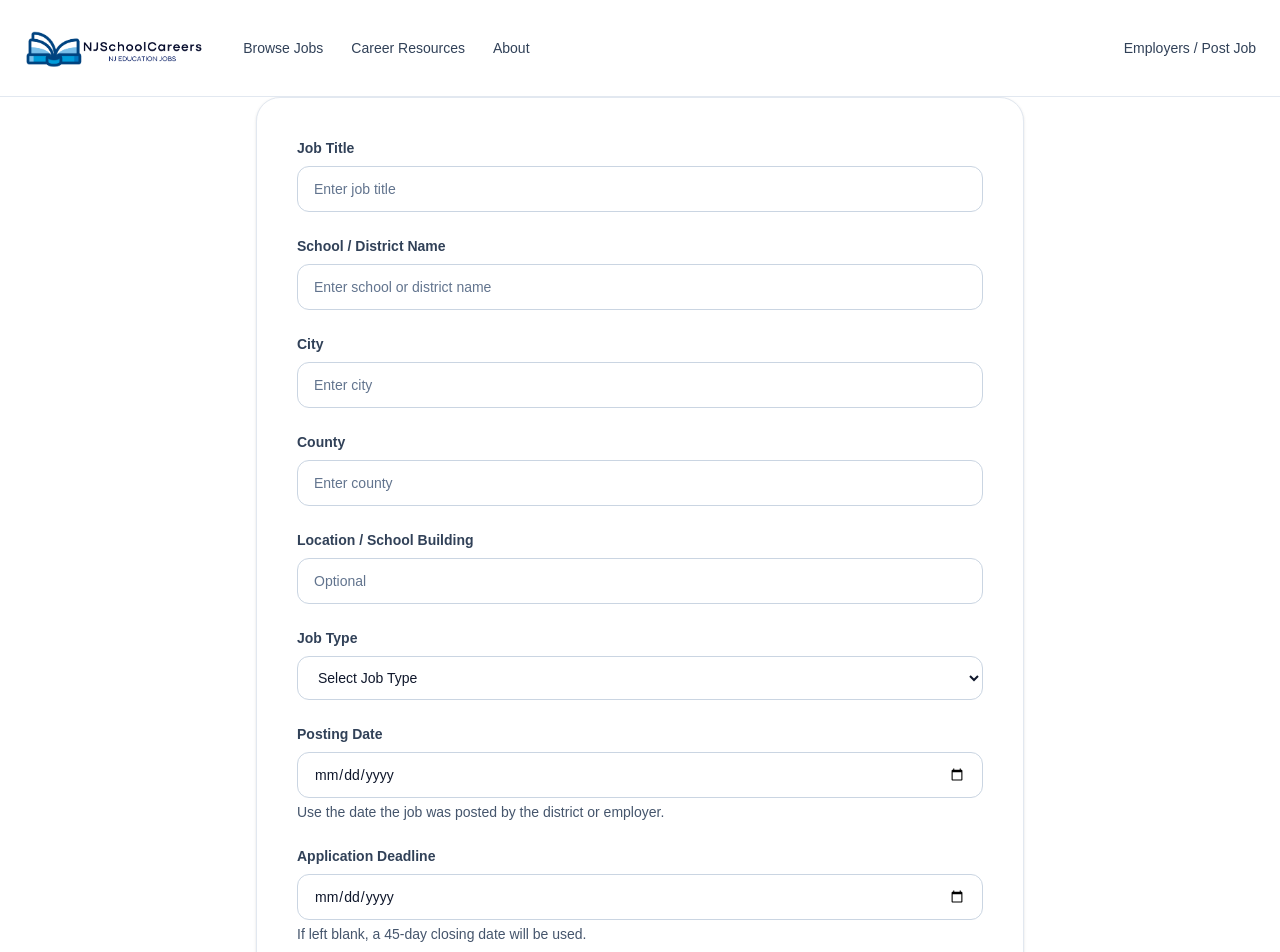
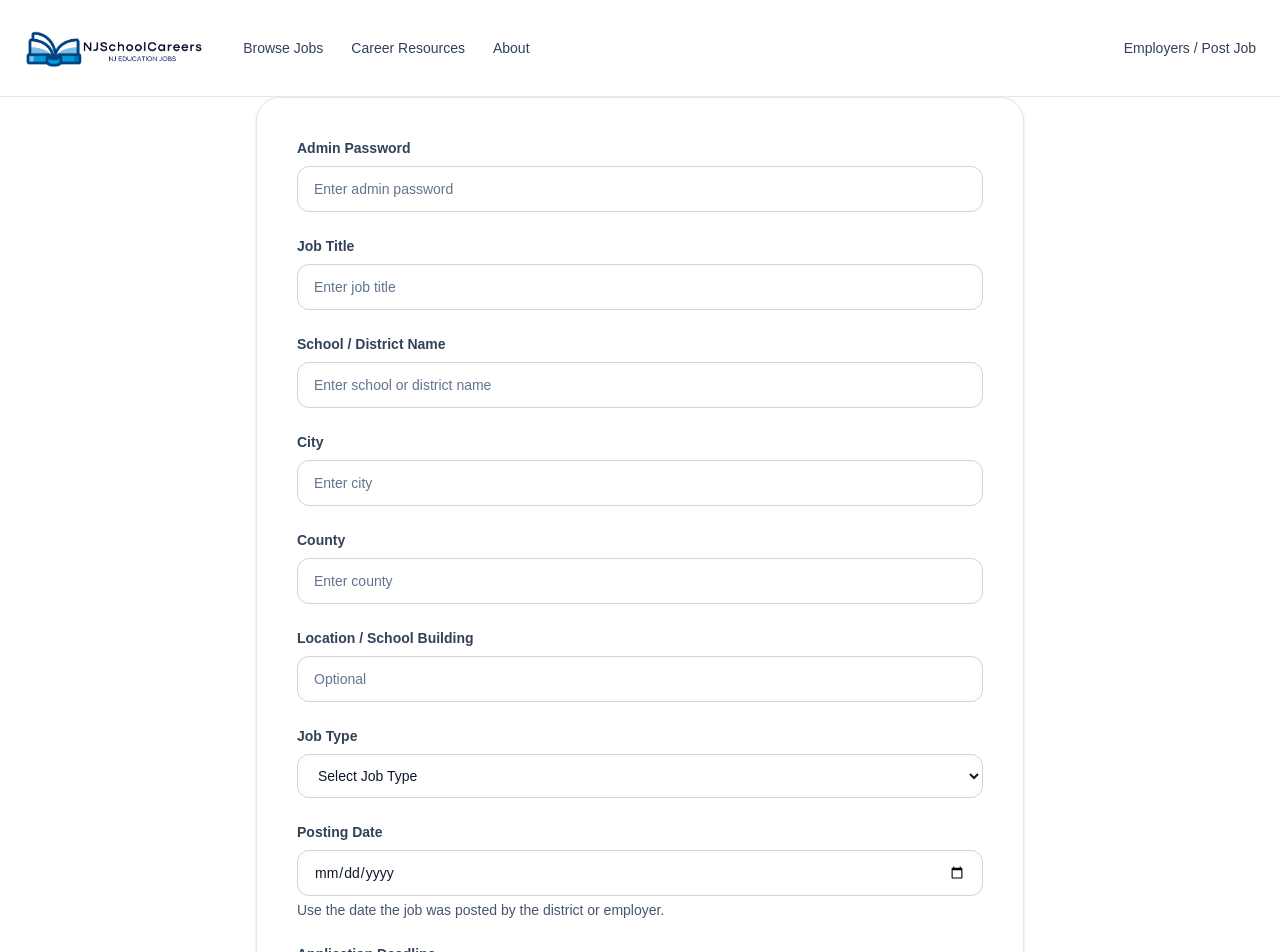
Before and after one commit to njwilkin1/nj-school-careers, a Next.js app: page /admin/add-job in a window 1280 px wide. Shown: the top 952 px of the page. Built offline with nearby package versions, Linux system fonts and the light colour scheme.

Commit message:
Fix admin job posting workflow and add manual job management support

```diff
--- a/app/admin/add-job/page.tsx
+++ b/app/admin/add-job/page.tsx
@@ -23,6 +23,8 @@ type JobFormData = {
 
 export default function PostJobForm() {
   const router = useRouter();
+
+  const [adminSecret, setAdminSecret] = useState("");
 
   const [formData, setFormData] = useState<JobFormData>({
     title: "",
@@ -52,8 +54,7 @@ export default function PostJobForm() {
   const inputClass =
     "w-full rounded-xl border border-slate-300 bg-white px-4 py-3 text-sm text-slate-900 placeholder:text-slate-500 focus:border-orange-500 focus:outline-none focus:ring-2 focus:ring-orange-200 transition";
 
-  const labelClass =
-    "mb-2 block text-sm font-semibold text-slate-700";
+  const labelClass = "mb-2 block text-sm font-semibold text-slate-700";
 
   const handleSubmit = async (e: React.FormEvent) => {
     e.preventDefault();
@@ -62,19 +63,35 @@ export default function PostJobForm() {
     setStatus(null);
 
     try {
-      const res = await fetch("/api/jobs", {
+      const res = await fetch("/api/admin/add-job", {
         method: "POST",
         headers: {
           "Content-Type": "application/json",
         },
-        body: JSON.stringify(formData),
+        body: JSON.stringify({
+          adminSecret,
+          title: formData.title,
+          district: formData.district,
+          city: formData.city,
+          county: formData.county,
+          location: formData.location,
+          type: formData.type,
+          posted: formData.postingDate,
+          closing_date: formData.applicationDeadline,
+          salary_range: formData.salary,
+          benefits: formData.benefits,
+          job_description: formData.description,
+          applyUrl: formData.applyUrl,
+          contact_name: formData.contactName,
+          contact_title: formData.contactTitle,
+          contact_email: formData.contactEmail,
+        }),
       });
 
       const contentType = res.headers.get("content-type");
 
       if (!contentType || !contentType.includes("application/json")) {
         const text = await res.text();
-
         console.error("NON-JSON RESPONSE:", text);
 
         setStatus({
@@ -98,20 +115,12 @@ export default function PostJobForm() {
         return;
       }
 
-      sessionStorage.setItem(
-        "lastSubmittedJob",
-        JSON.stringify({
-          title: formData.title,
-          district: formData.district,
-          city: formData.city,
-          county: formData.county,
-          type: formData.type,
-          postingDate: formData.postingDate,
-          applicationDeadline: formData.applicationDeadline,
-        })
-      );
+      setStatus({
+        type: "success",
+        message: data.message || "Job added successfully.",
+      });
 
-      router.push("/post-job/confirmation");
+      router.push("/admin");
     } catch (err: any) {
       console.error(err);
 
@@ -155,6 +164,18 @@ export default function PostJobForm() {
       )}
 
       <div>
+        <label className={labelClass}>Admin Password</label>
+        <input
+          type="password"
+          placeholder="Enter admin password"
+          required
+          value={adminSecret}
+          onChange={(e) => setAdminSecret(e.target.value)}
+          className={inputClass}
+        />
+      </div>
+
+      <div>
         <label className={labelClass}>Job Title</label>
         <input
           name="title"
@@ -183,6 +204,7 @@ export default function PostJobForm() {
         <input
           name="city"
           placeholder="Enter city"
+          required
           value={formData.city}
           onChange={handleChange}
           className={inputClass}
@@ -194,6 +216,7 @@ export default function PostJobForm() {
         <input
           name="county"
           placeholder="Enter county"
+          required
           value={formData.county}
           onChange={handleChange}
           className={inputClass}
@@ -215,6 +238,7 @@ export default function PostJobForm() {
         <label className={labelClass}>Job Type</label>
         <select
           name="type"
+          required
           value={formData.type}
           onChange={handleChange}
           className={inputClass}
@@ -234,6 +258,7 @@ export default function PostJobForm() {
         <input
           name="postingDate"
           type="date"
+          required
           value={formData.postingDate}
           onChange={handleChange}
           className={inputClass}
@@ -253,7 +278,7 @@ export default function PostJobForm() {
           className={inputClass}
         />
         <p className="mt-1 text-sm text-slate-600">
-          If left blank, a 45-day closing date will be used.
+          If left blank, no closing date will be stored by the admin route.
         </p>
       </div>
 
@@ -262,6 +287,7 @@ export default function PostJobForm() {
         <input
           name="salary"
           placeholder="Example: $60,000 - $75,000"
+          required
           value={formData.salary}
           onChange={handleChange}
           className={inputClass}
@@ -273,6 +299,7 @@ export default function PostJobForm() {
         <textarea
           name="benefits"
           placeholder="Enter each benefit on a new line"
+          required
           rows={4}
           value={formData.benefits}
           onChange={handleChange}
@@ -285,6 +312,7 @@ export default function PostJobForm() {
         <textarea
           name="description"
           placeholder="Enter the job description"
+          required
           rows={6}
           value={formData.description}
           onChange={handleChange}
@@ -297,6 +325,7 @@ export default function PostJobForm() {
         <input
           name="applyUrl"
           placeholder="Enter application URL or email"
+          required
           value={formData.applyUrl}
           onChange={handleChange}
           className={inputClass}
@@ -308,6 +337,7 @@ export default function PostJobForm() {
         <input
           name="contactName"
           placeholder="Enter contact name"
+          required
           value={formData.contactName}
           onChange={handleChange}
           className={inputClass}
@@ -319,6 +349,7 @@ export default function PostJobForm() {
         <input
           name="contactTitle"
           placeholder="Example: HR Director, Principal"
+          required
           value={formData.contactTitle}
           onChange={handleChange}
           className={inputClass}
@@ -329,7 +360,9 @@ export default function PostJobForm() {
         <label className={labelClass}>Contact Email</label>
         <input
           name="contactEmail"
+          type="email"
           placeholder="Enter contact email"
+          required
           value={formData.contactEmail}
           onChange={handleChange}
           className={inputClass}
```
